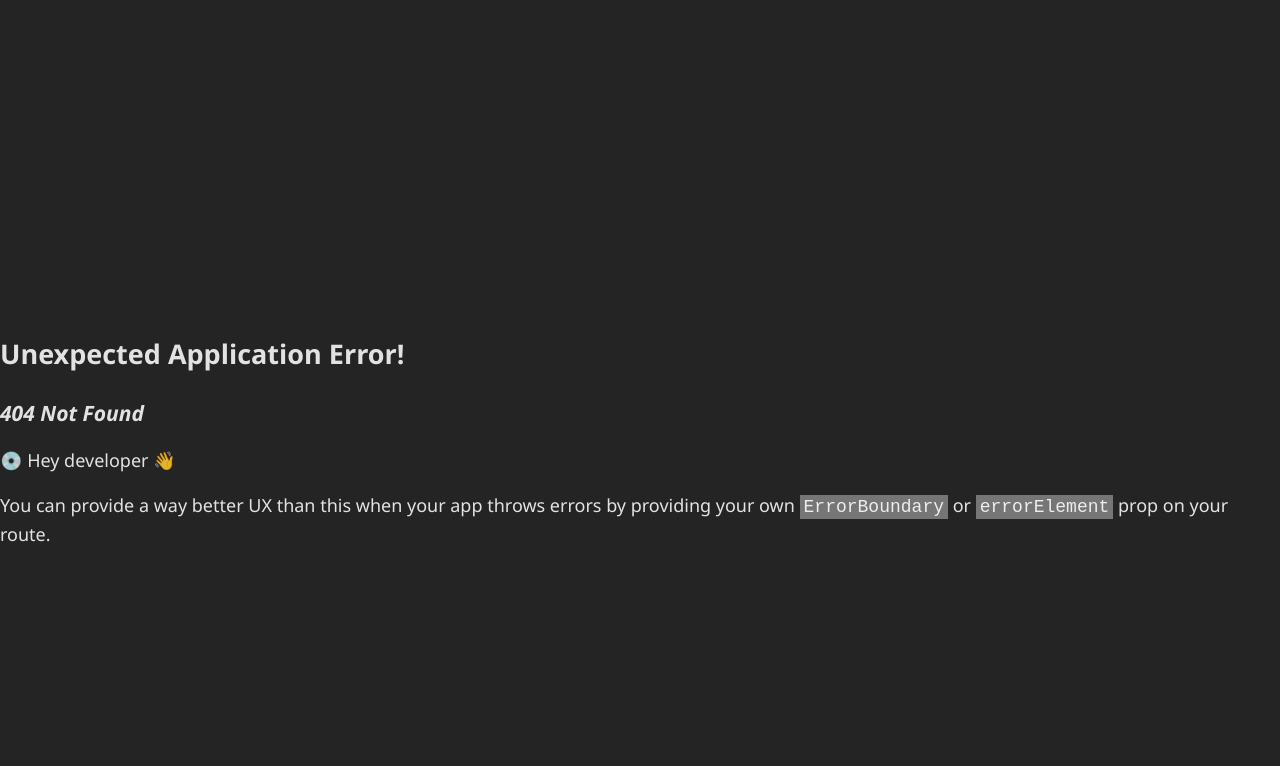
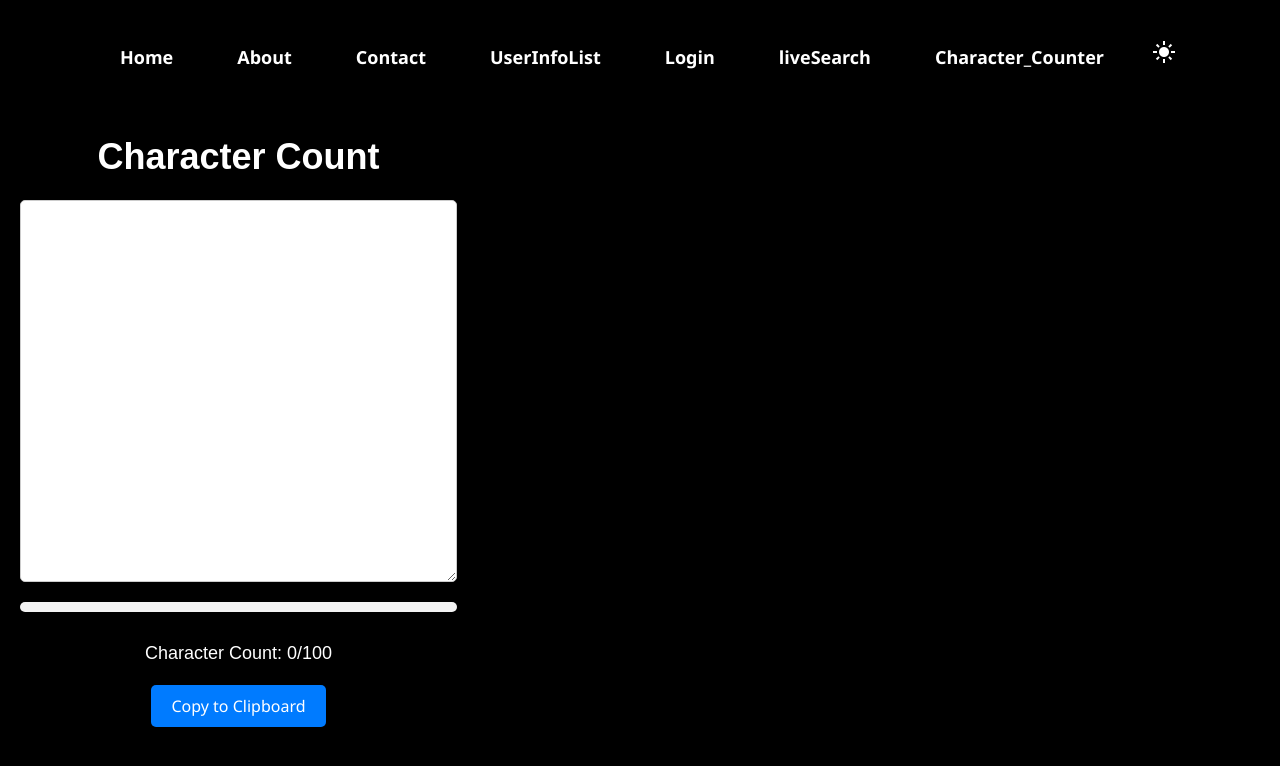
Before and after one commit to eyumazi/GDG-react, a React (Vite) app in the folder GDG-react/: page /counter in a window 1280 px wide. Before the commit this address had no page. Shown: the top 766 px of the page. Built offline with nearby package versions, Linux system fonts and the light colour scheme.

Commit message:
CharacterCount component added Task completed.

```diff
--- /dev/null
+++ b/GDG-react/src/Components/CharacterCount.jsx
@@ -0,0 +1,134 @@
+import { useMemo, useCallback } from "react";
+import useCharacterCount from "../hooks/useCharacterCount";
+
+const CHARACTER_LIMIT = 100;
+
+export const CharacterCount = () => {
+  const { text, count, setText } = useCharacterCount();
+
+  const handleTyping = useCallback(
+    (e) => {
+      setText(e.target.value);
+    },
+    [setText]
+  );
+
+  const characterCount = useMemo(() => count, [count]);
+
+  const handleCopy = useCallback(() => {
+    navigator.clipboard.writeText(text);
+    alert("Text copied to clipboard!");
+  }, [text]);
+
+  const progressBarWidth = useMemo(() => {
+    return (characterCount / CHARACTER_LIMIT) * 100;
+  }, [characterCount]);
+
+  const isWarning = useMemo(() => {
+    return progressBarWidth >= 90;
+  }, [progressBarWidth]);
+
+  const styles = {
+    container: {
+      fontFamily: "Arial, sans-serif",
+      padding: "20px",
+      maxWidth: "600px",
+      margin: "0 auto",
+      display: "flex",
+      flexDirection: "column",
+      alignItems: "center",
+      justifyContent: "center",
+      height: "100vh",
+    },
+    textarea: {
+      width: "100%",
+      padding: "10px",
+      fontSize: "16px",
+      borderRadius: "5px",
+      border: "1px solid #ccc",
+      marginBottom: "20px",
+      boxSizing: "border-box",
+      transition: "border-color 0.3s, box-shadow 0.3s",
+    },
+    textareaFocus: {
+      borderColor: "#007bff",
+      boxShadow: "0 0 5px rgba(0, 123, 255, 0.5)",
+    },
+    progressBarContainer: {
+      width: "100%",
+      backgroundColor: "#f3f3f3",
+      borderRadius: "5px",
+      overflow: "hidden",
+      marginBottom: "10px",
+    },
+    progressBar: {
+      height: "10px",
+      backgroundColor: isWarning ? "red" : "green",
+      width: `${progressBarWidth}%`,
+      transition: "width 0.3s",
+    },
+    warning: {
+      color: "red",
+      marginBottom: "10px",
+    },
+    button: {
+      padding: "10px 20px",
+      fontSize: "16px",
+      borderRadius: "5px",
+      border: "none",
+      backgroundColor: "#007bff",
+      color: "#fff",
+      cursor: "pointer",
+      transition: "background-color 0.3s, box-shadow 0.3s",
+    },
+    buttonHover: {
+      backgroundColor: "#0056b3",
+      boxShadow: "0 0 5px rgba(0, 123, 255, 0.5)",
+    },
+  };
+
+  return (
+    <div style={styles.container}>
+      <h1>Character Count</h1>
+      <textarea
+        cols="40"
+        rows="20"
+        value={text}
+        onChange={handleTyping}
+        style={styles.textarea}
+        maxLength={CHARACTER_LIMIT}
+        onFocus={(e) => {
+          e.target.style.borderColor = styles.textareaFocus.borderColor;
+          e.target.style.boxShadow = styles.textareaFocus.boxShadow;
+        }}
+        onBlur={(e) => {
+          e.target.style.borderColor = "";
+          e.target.style.boxShadow = "";
+        }}
+      ></textarea>
+      <div style={styles.progressBarContainer}>
+        <div style={styles.progressBar}></div>
+      </div>
+      {isWarning && (
+        <p style={styles.warning}>You are nearing the character limit!</p>
+      )}
+      <p>
+        Character Count: {characterCount}/{CHARACTER_LIMIT}
+      </p>
+      <button
+        onClick={handleCopy}
+        style={styles.button}
+        onMouseEnter={(e) => {
+          e.target.style.backgroundColor = styles.buttonHover.backgroundColor;
+          e.target.style.boxShadow = styles.buttonHover.boxShadow;
+        }}
+        onMouseLeave={(e) => {
+          e.target.style.backgroundColor = styles.button.backgroundColor;
+          e.target.style.boxShadow = "";
+        }}
+      >
+        Copy to Clipboard
+      </button>
+    </div>
+  );
+};
--- a/GDG-react/src/Components/Nav.jsx
+++ b/GDG-react/src/Components/Nav.jsx
@@ -29,6 +29,12 @@ const Nav = () => {
             <Link to="/user">Login</Link>
           </li>
           <li>
+            <Link to="/livesearch">liveSearch</Link>
+          </li>
+          <li>
+            <Link to="/counter">Character_Counter</Link>
+          </li>
+          <li>
             <button className="theme-toggle" onClick={toggleTheme}>
               <span className="material-symbols-outlined animate-logo">
                 {black ? "light_mode" : "dark_mode"}
@@ -56,7 +62,7 @@ const Nav = () => {
           color: var(--color);
           background-color: var(--backgroundColor);
           }
-          .form-input
+        input
           {
           color: var(--color);
           background-color: var(--backgroundColor);
--- /dev/null
+++ b/GDG-react/src/Components/liveSearch.jsx
@@ -0,0 +1,102 @@
+import { useCallback, useMemo, useState, useEffect } from "react";
+import useFetch from "../hooks/useFetch";
+
+export const LiveSearch = () => {
+  const [query, setquery] = useState("");
+  const [users, setUsers] = useState([]);
+  const { data, loading } = useFetch(
+    "https://jsonplaceholder.typicode.com/users"
+  );
+
+  useEffect(() => {
+    console.log("Fetched data in component:", data); // Add this line for debugging
+    if (Array.isArray(data)) {
+      setUsers(data);
+    } else {
+      setUsers([]);
+    }
+  }, [data]);
+
+  const filteredUsers = useMemo(() => {
+    return users.filter((user) =>
+      user.name.toLowerCase().includes(query.toLowerCase())
+    );
+  }, [query, users]);
+
+  const handleSearch = useCallback((e) => {
+    setquery(e.target.value);
+  }, []);
+
+  const styles = {
+    container: {
+      fontFamily: "Arial, sans-serif",
+      padding: "20px",
+      maxWidth: "600px",
+      margin: "0 auto",
+      display: "flex",
+      flexDirection: "column",
+      alignItems: "center",
+      justifyContent: "center",
+      height: "100vh", // Full viewport height
+    },
+    input: {
+      width: "100%",
+      padding: "10px",
+      fontSize: "16px",
+      borderRadius: "5px",
+      border: "1px solid #ccc",
+      marginBottom: "20px",
+      boxSizing: "border-box",
+    },
+    loading: {
+      fontSize: "18px",
+      color: "#888",
+    },
+    list: {
+      listStyleType: "none",
+      padding: "0",
+      width: "100%", // Ensure the list takes full width
+    },
+    listItem: {
+      padding: "10px",
+      borderBottom: "1px solid #ddd",
+      cursor: "pointer",
+      transition: "background-color 0.3s",
+    },
+    listItemHover: {
+      backgroundColor: "#f0f0f0",
+    },
+  };
+
+  return (
+    <div style={styles.container}>
+      <h1>Live Search</h1>
+      <input
+        value={query}
+        type="text"
+        onChange={handleSearch}
+        style={styles.input}
+        placeholder="Search users..."
+      />
+      {loading ? (
+        <p style={styles.loading}>Loading...</p>
+      ) : (
+        <ul style={styles.list}>
+          {filteredUsers.map((user) => (
+            <li
+              key={user.id}
+              style={styles.listItem}
+              onMouseEnter={(e) =>
+                (e.currentTarget.style.backgroundColor =
+                  styles.listItemHover.backgroundColor)
+              }
+              onMouseLeave={(e) => (e.currentTarget.style.backgroundColor = "")}
+            >
+              {user.name}
+            </li>
+          ))}
+        </ul>
+      )}
+    </div>
+  );
+};
--- /dev/null
+++ b/GDG-react/src/hooks/useCharacterCount.jsx
@@ -0,0 +1,24 @@
+import { useReducer, useCallback } from "react";
+
+const initialState = { text: "", count: 0 };
+
+const reducer = (state, action) => {
+  switch (action.type) {
+    case "SET_TEXT":
+      return { text: action.payload, count: action.payload.length };
+    default:
+      return state;
+  }
+};
+
+const useCharacterCount = () => {
+  const [state, dispatch] = useReducer(reducer, initialState);
+
+  const setText = useCallback((text) => {
+    dispatch({ type: "SET_TEXT", payload: text });
+  }, []);
+
+  return { text: state.text, count: state.count, setText };
+};
+
+export default useCharacterCount;
--- /dev/null
+++ b/GDG-react/src/hooks/useFetch.jsx
@@ -0,0 +1,25 @@
+import { useState, useEffect } from "react";
+
+const useFetch = (url) => {
+  const [data, setData] = useState([]);
+  const [loading, setLoading] = useState(true);
+
+  useEffect(() => {
+    fetch(url)
+      .then((res) => res.json())
+      .then((data) => {
+        console.log("Fetched data:", data); // Add this line for debugging
+        setData(data);
+        setLoading(false);
+      })
+      .catch((error) => {
+        console.error("Error fetching data:", error); // Add this line for debugging
+        setData([]);
+        setLoading(false);
+      });
+  }, [url]);
+
+  return { data, loading };
+};
+
+export default useFetch;
--- a/GDG-react/src/routes.jsx
+++ b/GDG-react/src/routes.jsx
@@ -6,7 +6,8 @@ import { UserInfo } from "./pages/UserInfo";
 import { createBrowserRouter } from "react-router-dom";
 import Layout from "./Components/Layout";
 import LogIn from "./pages/User";
-
+import { LiveSearch } from "./Components/liveSearch";
+import { CharacterCount } from "./Components/CharacterCount";
 const routes = createBrowserRouter([
   {
     path: "/",
@@ -18,6 +19,8 @@ const routes = createBrowserRouter([
       { path: "user", element: <LogIn /> },
       { path: "UserInfoList", element: <UserInfoList /> },
       { path: "UserInfo/:userId", element: <UserInfo /> },
+      { path: "liveSearch", element: <LiveSearch /> },
+      { path: "counter", element:<CharacterCount/>}
     ],
   },
 ]);
```
Also changed, not shown: GDG-react/src/hooks/useCount.jsx (added).
